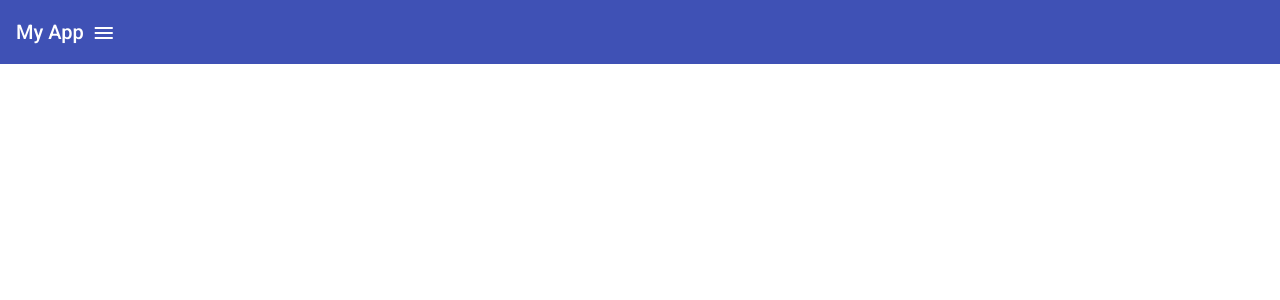
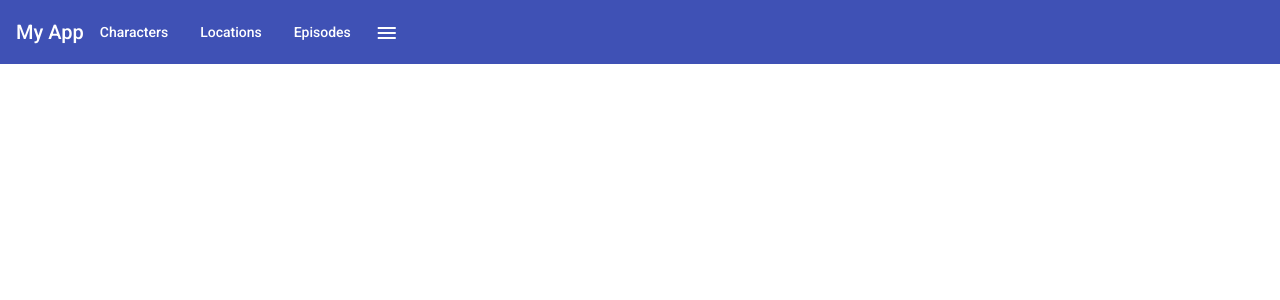
Before and after one commit to gajevski/rick-and-morty, an Angular app: page / in a window 1280 px wide. Shown: the top 300 px of the page. Built offline with nearby package versions, Linux system fonts and the light colour scheme.

Commit message:
Add navigation control butons

```diff
--- a/src/app/characters/characters.component.html
+++ b/src/app/characters/characters.component.html
@@ -1,5 +1 @@
-<mat-tab-group mat-align-tabs="center">
-  <mat-tab label="Characters">Content 1</mat-tab>
-  <mat-tab label="Locations">Content 2</mat-tab>
-  <mat-tab label="Episodes">Content 3</mat-tab>
-</mat-tab-group>
+<p>characters</p>
--- a/src/app/episodes/episodes.component.html
+++ b/src/app/episodes/episodes.component.html
@@ -1 +1 @@
-<p>episodes works!</p>
+<p>episodes</p>
--- a/src/app/episodes/episodes.module.ts
+++ b/src/app/episodes/episodes.module.ts
@@ -3,13 +3,15 @@ import { CommonModule } from '@angular/common';
 
 import { EpisodesRoutingModule } from './episodes-routing.module';
 import { EpisodesComponent } from './episodes.component';
+import { DemoMaterialModule } from '../material-module';
 
 
 @NgModule({
   declarations: [EpisodesComponent],
   imports: [
     CommonModule,
-    EpisodesRoutingModule
+    EpisodesRoutingModule,
+    DemoMaterialModule
   ]
 })
 export class EpisodesModule { }
--- a/src/app/locations/locations.component.html
+++ b/src/app/locations/locations.component.html
@@ -1 +1 @@
-<p>locations works!</p>
+<p>locations</p>
--- a/src/app/locations/locations.module.ts
+++ b/src/app/locations/locations.module.ts
@@ -3,13 +3,15 @@ import { CommonModule } from '@angular/common';
 
 import { LocationsRoutingModule } from './locations-routing.module';
 import { LocationsComponent } from './locations.component';
+import { DemoMaterialModule } from '../material-module';
 
 
 @NgModule({
   declarations: [LocationsComponent],
   imports: [
     CommonModule,
-    LocationsRoutingModule
+    LocationsRoutingModule,
+    DemoMaterialModule
   ]
 })
 export class LocationsModule { }
--- a/src/app/shared/navigation/navigation.component.html
+++ b/src/app/shared/navigation/navigation.component.html
@@ -2,6 +2,9 @@
   <mat-toolbar-row>
     <span>My App</span>
     <span class="example-spacer"></span>
+    <a mat-button [routerLink]="'characters'">Characters</a>
+    <a mat-button [routerLink]="'locations'">Locations</a>
+    <a mat-button [routerLink]="'episodes'">Episodes</a>
     <button mat-icon-button class="example-icon" aria-label="Example icon-button with menu icon">
       <mat-icon>menu</mat-icon>
     </button>
--- a/src/app/shared/shared.module.ts
+++ b/src/app/shared/shared.module.ts
@@ -2,10 +2,12 @@ import { NgModule } from '@angular/core';
 import { CommonModule } from '@angular/common';
 import { NavigationComponent } from './navigation/navigation.component';
 import { DemoMaterialModule } from '../material-module';
+import { RouterModule } from '@angular/router';
 
 @NgModule({
   declarations: [NavigationComponent],
-  imports: [DemoMaterialModule
+  imports: [DemoMaterialModule,
+            RouterModule,
   ],
   exports: [NavigationComponent]
 })
```
